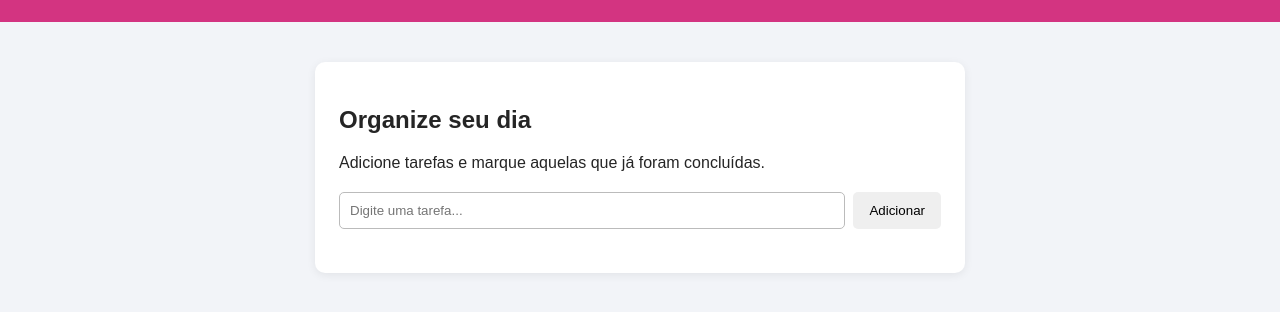
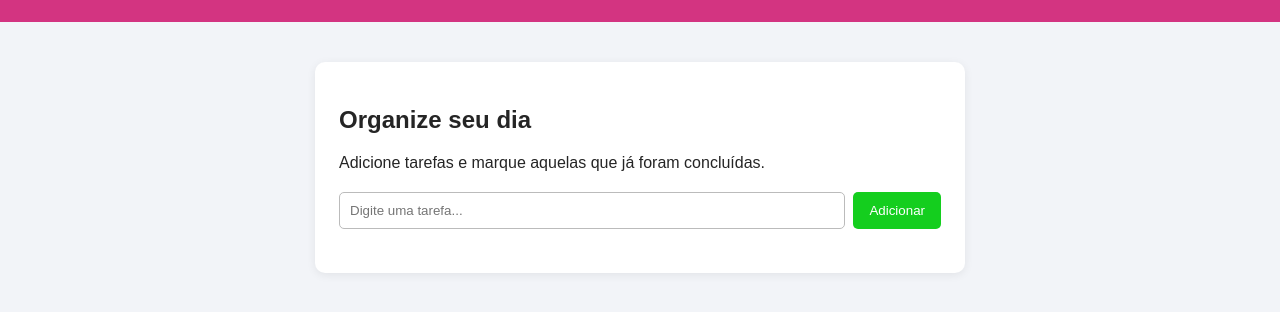
Before and after one commit to davi-muros/TRABALHO_GIT, a plain HTML site: page index.html in a window 1280 px wide. Shown: the part 124-436 px from the top of the page. Drawn offline with Linux system fonts and the light colour scheme.

Commit message:
alterando cor do botao

```diff
--- a/style.css
+++ b/style.css
@@ -60,11 +60,7 @@ button {
     padding: 10px 16px;
     border: 0;
     border-radius: 5px;
-<<<<<<< HEAD
     background-color: #14ce1e;
-=======
-    background-color: #28a745;
->>>>>>> 82af65cb08e9dcdb85cecd6d1365e6d0b1fe3499
     color: white;
     cursor: pointer;
 }
```
